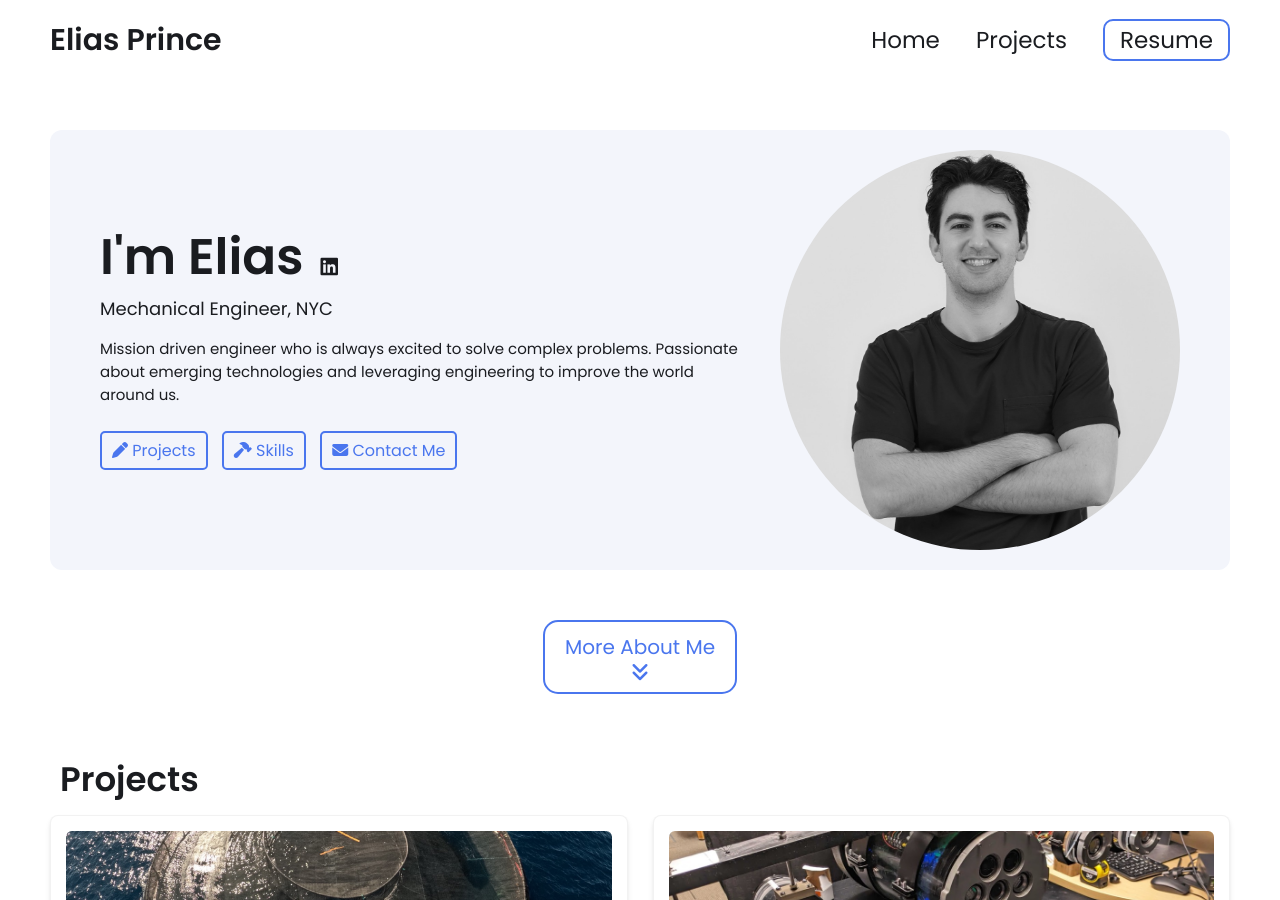
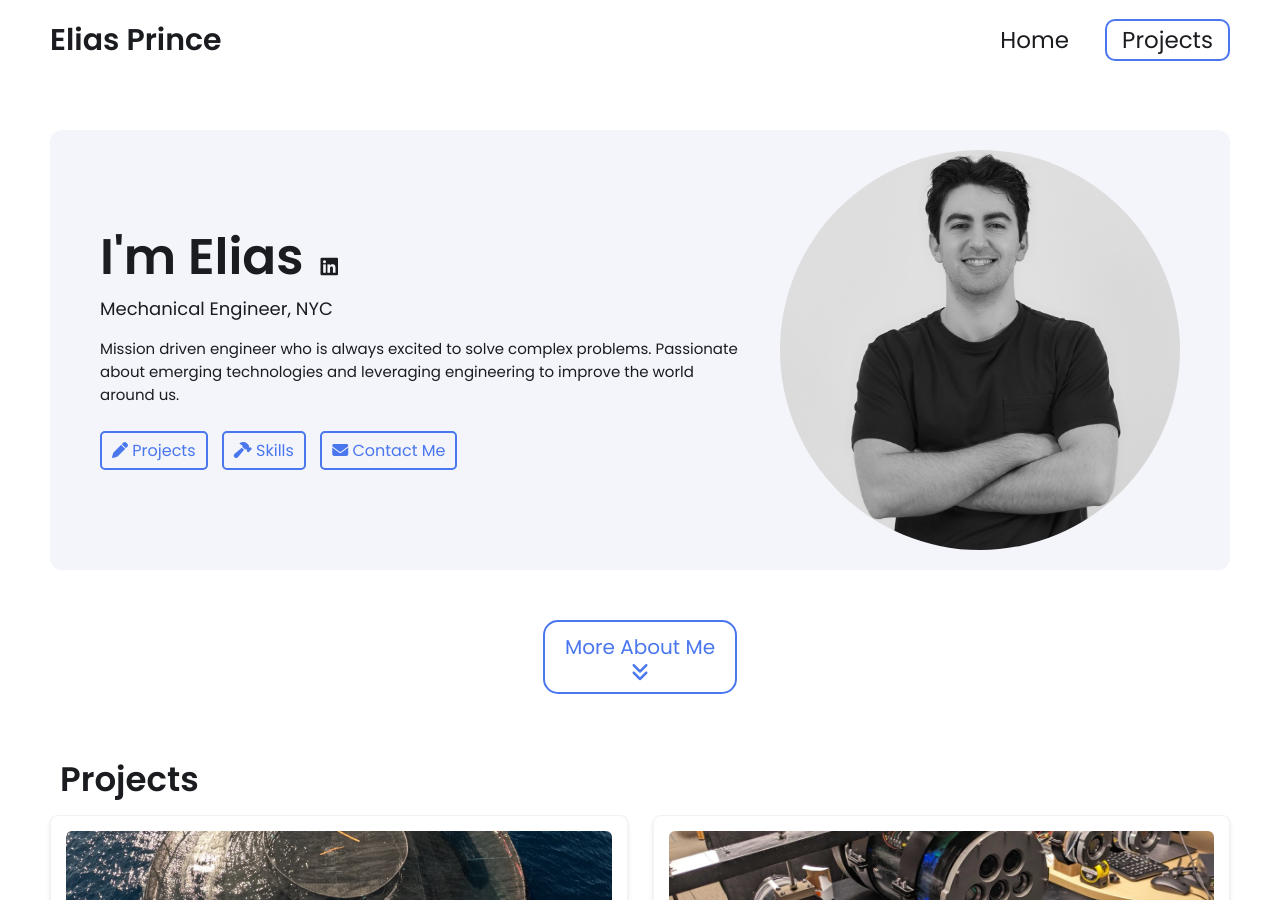
Before and after one commit to EliasPrince/EliasPrince.github.io, a Jekyll site: the page built from index.html, in a window 1280 px wide and 900 px high. Built offline with Jekyll 4.4.1, drawn with Linux system fonts in a browser that asks for light colours.

Commit message:
Remove out-of-date resume, fully untrack _site/
Drop the Resume link from the navbar and footer and delete the
out-of-date resume PDF and its config entry -- can be re-added once
an updated version is ready.

Also finish untracking _site/: a prior cleanup commit missed 9 files
because an intermediate `git reset` re-staged them from HEAD before
that commit was made.

Co-Authored-By: Claude Sonnet 5 <noreply@anthropic.com>
Claude-Session: https://claude.ai/code/session_01CT5mkcwntEF3RJrwf68HRH

```diff
--- a/_config.yml
+++ b/_config.yml
@@ -18,10 +18,6 @@ description: >- # dont remove this line. this will ignore all new lines until th
 
 # Place your profile image in /assets/images/profile-image/folder and edit the file name
 profile_image: assets/images/profile-image/EliasPic.jpeg
-
-# Link your resume
-# You can place your resume in assets/resume/ or add external link such as pdf saved in google drive
-resume-url: /assets/resume/EliasPrince-Eng-Resume-2026.pdf
 
 # Set up external links - this will show up as small icons next to your name.
 
--- a/_includes/footer.html
+++ b/_includes/footer.html
@@ -7,9 +7,6 @@
             <a href="/projects/">
                 <span>Projects</span>
             </a>
-            <a href={{site.resume-url}} target="_blank" rel="noopener noreferrer">
-                <span>Resume</span>
-            </a>
         </div>
     </div>
     <div class="license">
--- a/_includes/navbar.html
+++ b/_includes/navbar.html
@@ -11,9 +11,6 @@
         </a>
         <a href="/projects/">
             <span>Projects</span>
-        </a>
-        <a href="{{site.resume-url}}" target="_blank" rel="noopener noreferrer">
-            <span>Resume</span>
         </a>
     </div>
 
@@ -30,8 +27,5 @@
         <a href="/projects/">
             <span>Projects</span>
         </a>
-        <a href="{{site.resume-url}}" target="_blank" rel="noopener noreferrer">
-            <span>Resume</span>
-        </a>
     </div>
 </nav>
```
Also changed, not shown: 10 other files.
